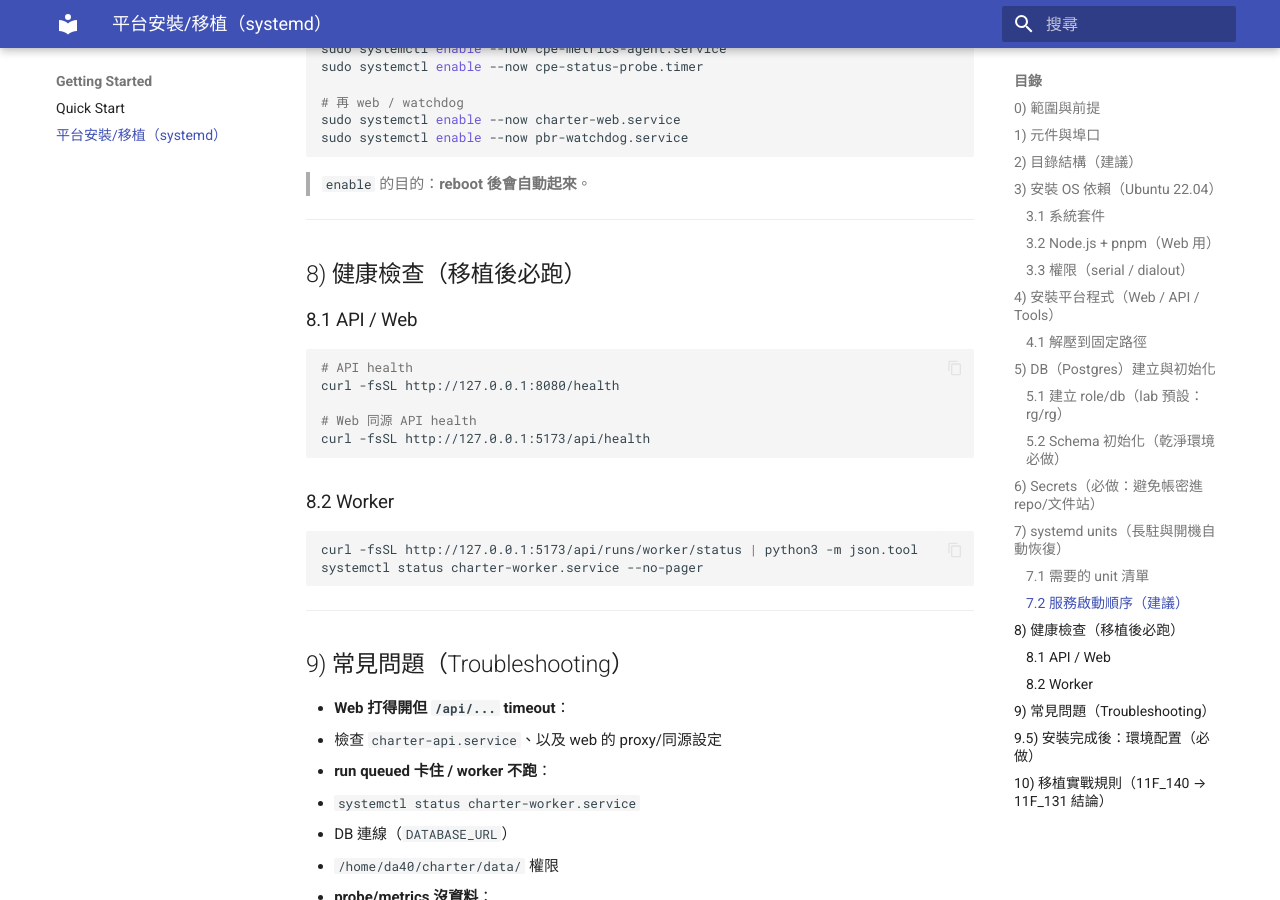
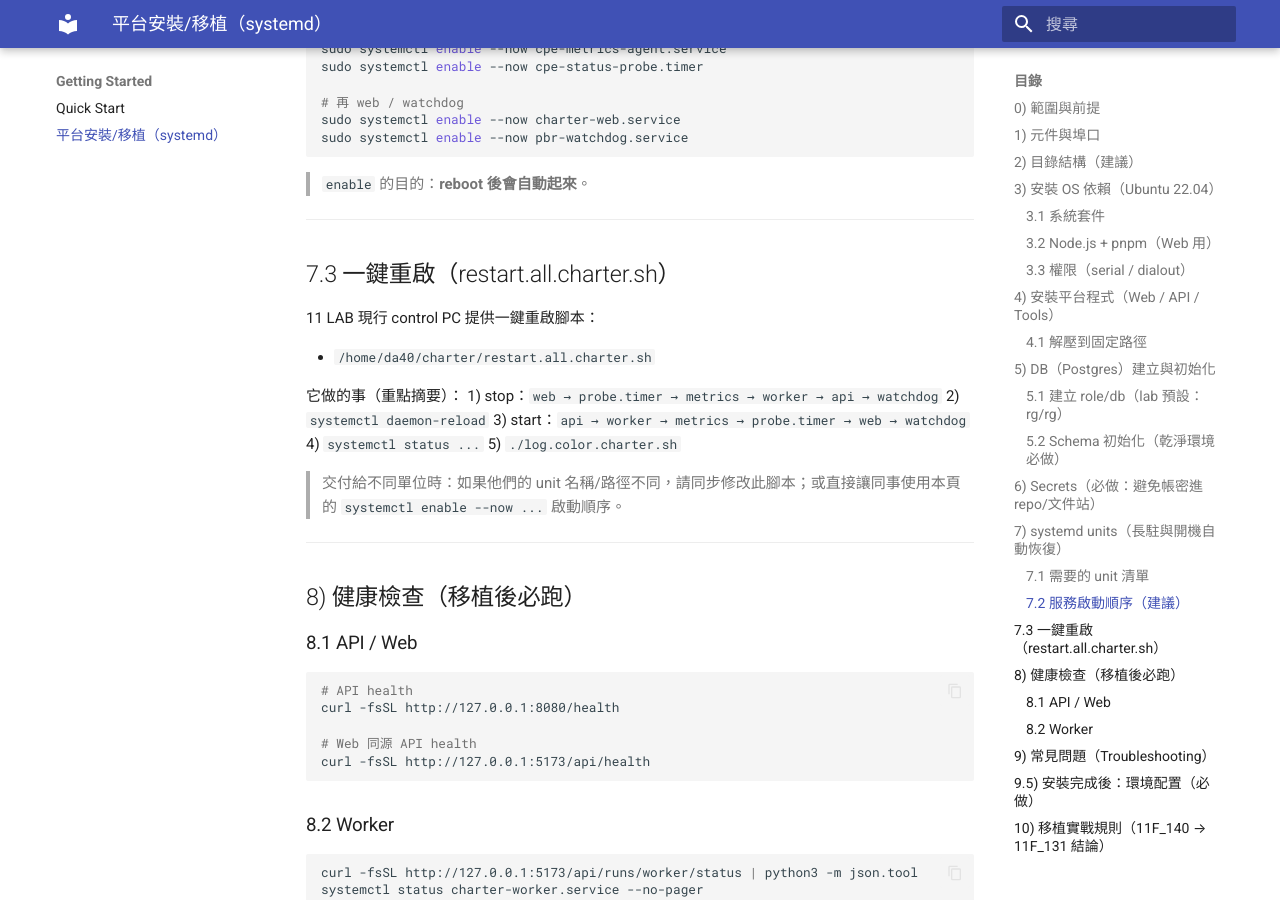
Before and after one commit to askeywifisit-ui/charter_project, an MkDocs documentation site: the page built from docs/charter_site/docs/getting_started/platform_install.md, in a window 1280 px wide and 900 px high, scrolled down 4660 px. Built offline with MkDocs 1.6.1 and Material for MkDocs 9.7.7, drawn with Linux system fonts in a browser that asks for light colours; comment, search, counter and statistics services are not loaded.

Commit message:
Docs: document restart.all.charter.sh behavior (service stop/start order)

```diff
--- a/docs/charter_site/docs/getting_started/platform_install.md
+++ b/docs/charter_site/docs/getting_started/platform_install.md
@@ -220,6 +220,23 @@ sudo systemctl enable --now pbr-watchdog.service
 
 ---
 
+## 7.3 一鍵重啟（restart.all.charter.sh）
+
+11 LAB 現行 control PC 提供一鍵重啟腳本：
+
+- `/home/da40/charter/restart.all.charter.sh`
+
+它做的事（重點摘要）：
+1) stop：`web → probe.timer → metrics → worker → api → watchdog`
+2) `systemctl daemon-reload`
+3) start：`api → worker → metrics → probe.timer → web → watchdog`
+4) `systemctl status ...`
+5) `./log.color.charter.sh`
+
+> 交付給不同單位時：如果他們的 unit 名稱/路徑不同，請同步修改此腳本；或直接讓同事使用本頁的 `systemctl enable --now ...` 啟動順序。
+
+---
+
 ## 8) 健康檢查（移植後必跑）
 
 ### 8.1 API / Web
```
